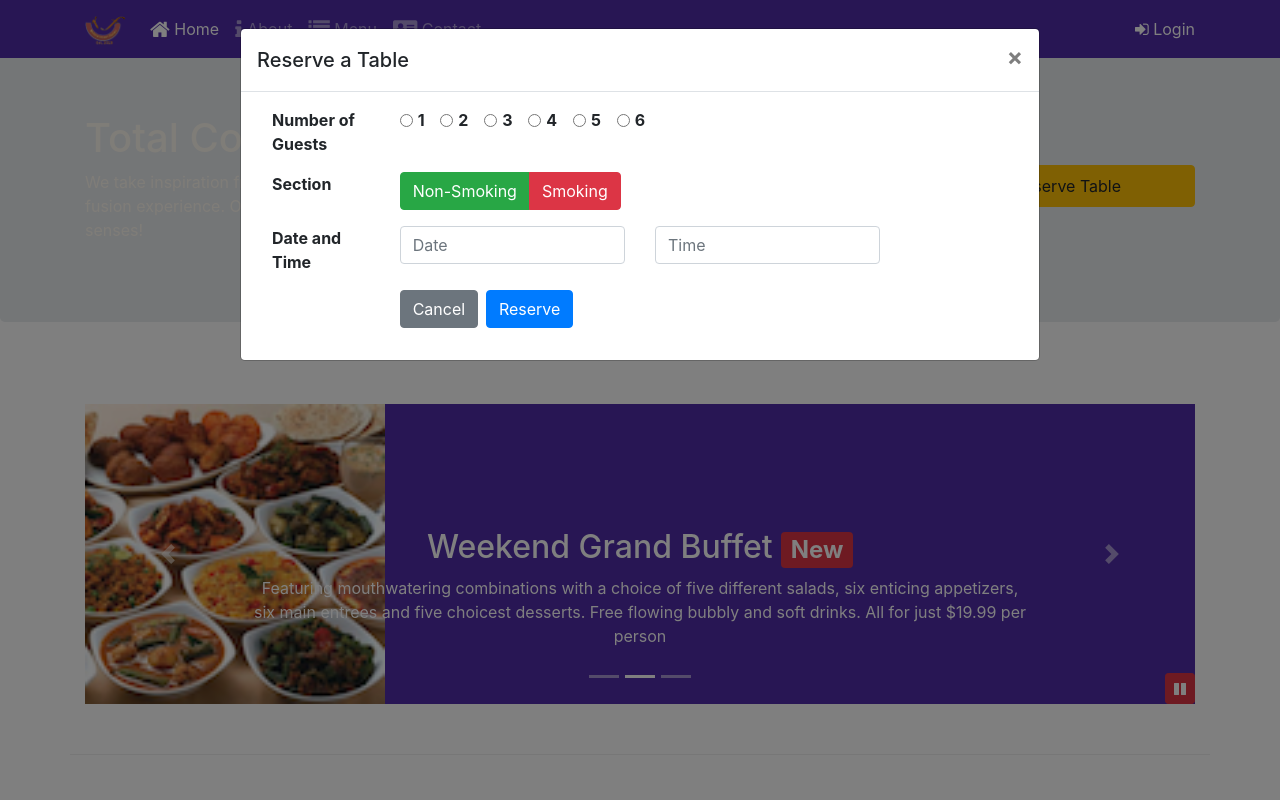
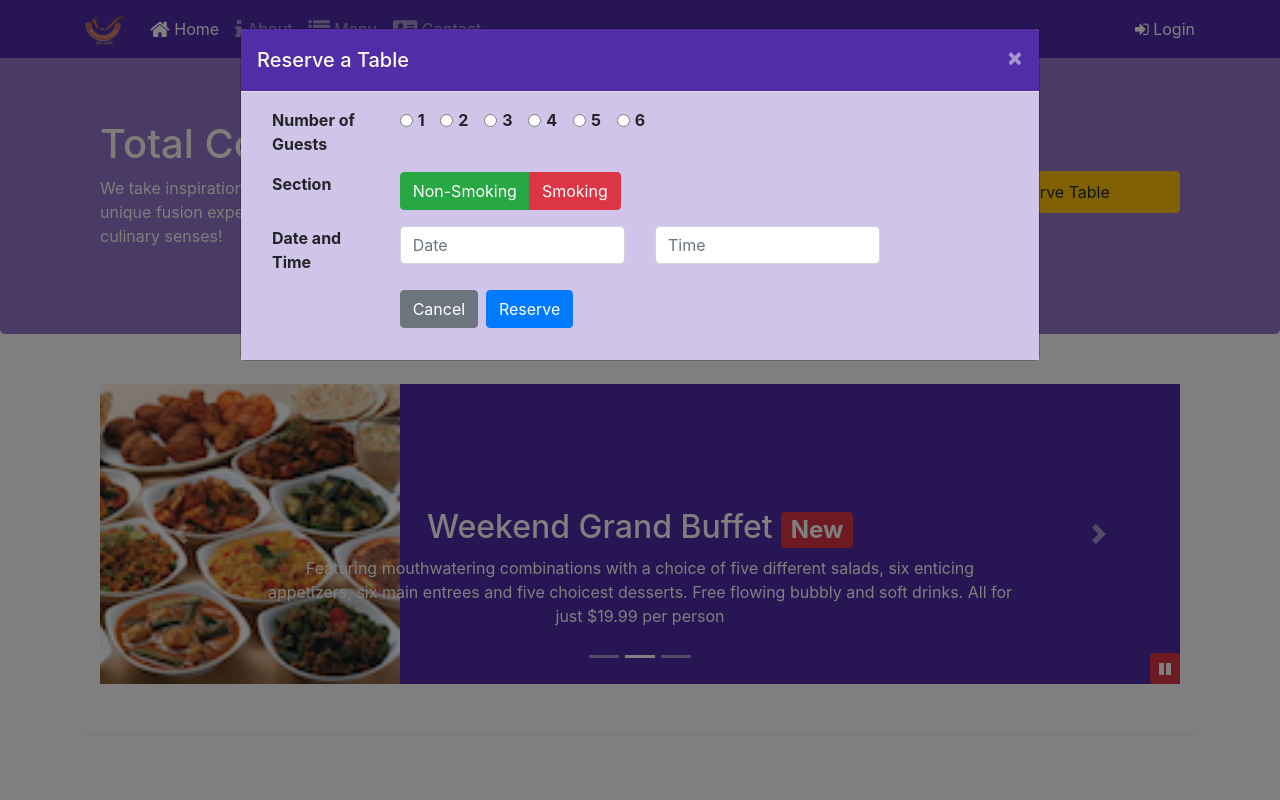
Before and after one commit to aslammamud/bootstrap4-Coursera, a website: page index.html in a window 1280 px wide. Both pictures are taken after a click on the button "Reserve Table". Shown: the top 800 px of the page. Drawn offline with nearby package versions, Linux system fonts and the light colour scheme.

Commit message:
Assignment 4

```diff
--- a/aboutus.html
+++ b/aboutus.html
@@ -7,12 +7,13 @@
 	<meta charset="utf-8">
 	<meta name="viewport" content="width=device-width, initial-scale=1, shrink-to-fit=no">
 	<meta http-equiv="x-ua-compatible" content="ie=edge">
-	<!-- Custom CSS -->
-	<link href="css/styles.css" rel="stylesheet">
+
 	<!-- Bootstrap CSS -->
 	<link rel="stylesheet" href="node_modules/bootstrap/dist/css/bootstrap.min.css">
 	<link rel="stylesheet" href="node_modules/font-awesome/css/font-awesome.min.css">
 	<link rel="stylesheet" href="node_modules/bootstrap-social/bootstrap-social.css">
+	<!-- Custom CSS -->
+	<link href="css/styles.css" rel="stylesheet">
 </head>
 
 <body>
--- a/css/styles.scss
+++ b/css/styles.scss
@@ -1,7 +1,8 @@
 $lt-gray: #ddd;
 $background-dark: #512DA8;
 $background-light: #9575CD;
-$background-pale: #D1C4E9; // Height variables
+$background-pale: #D1C4E9;
+$floral-white: #fffaf0;
 $carousel-item-height: 300px;
 @mixin zero-margin($pad-up-dn, $pad-left-right) {
   margin: 0 auto;
@@ -72,3 +73,16 @@
   bottom: 0;
   z-index: 1;
 }
+
+.modal-header {
+  background: $background-dark;
+  color: $floral-white;
+
+  .close{
+    color: $floral-white;
+  }
+}
+
+.modal-body {
+  background: $background-pale;
+}
--- a/index.html
+++ b/index.html
@@ -7,12 +7,13 @@
   <meta charset="utf-8">
   <meta name="viewport" content="width=device-width, initial-scale=1, shrink-to-fit=no">
   <meta http-equiv="x-ua-compatible" content="ie=edge">
-  <!-- Custom CSS -->
-  <link href="css/styles.css" rel="stylesheet">
+
   <!-- Bootstrap CSS -->
   <link rel="stylesheet" href="node_modules/bootstrap/dist/css/bootstrap.min.css">
   <link rel="stylesheet" href="node_modules/font-awesome/css/font-awesome.min.css">
   <link rel="stylesheet" href="node_modules/bootstrap-social/bootstrap-social.css">
+  <!-- Custom CSS -->
+  <link href="css/styles.css" rel="stylesheet">
 </head>
 
 <body>
@@ -28,7 +29,7 @@
           <img src="img/logo.png" class="img-fluid">
         </div>
         <div class="col-12 col-sm-3 align-self-center">
-          <a role="button" class="btn btn-block nav-link btn-warning" data-toggle="modal" data-target="#reserveModal">Reserve Table</a>
+          <a role="button" class="btn btn-block nav-link btn-warning" id="reserveButton">Reserve Table</a>
         </div>
       </div>
     </div>
@@ -48,7 +49,7 @@
           <li class="nav-item"><a class="nav-link" href="./contactus.html"><span class="fa fa-address-card fa-lg"></span> Contact</a></li>
         </ul>
         <span class="navbar-text">
-          <a data-toggle="modal" data-target="#loginModal">
+          <a role="button" id="loginButton">
             <span class="fa fa-sign-in"></span> Login</a>
         </span>
       </div>
@@ -364,14 +365,16 @@
   <script src="node_modules/popper.js/dist/umd/popper.min.js"></script>
   <script src="node_modules/bootstrap/dist/js/bootstrap.min.js"></script>
   <script>
-    $(document).ready(function(){
-        $("#mycarousel").carousel( { interval: 2000 } );
-        $("#carouselButton").click(function(){
-          if ($('#carouselButton').children('span').hasClass('fa-pause')){
+    $(document).ready(function() {
+      $("#mycarousel").carousel({
+        interval: 2000
+      });
+      $("#carouselButton").click(function() {
+        if ($('#carouselButton').children('span').hasClass('fa-pause')) {
           $("#mycarousel").carousel('pause');
           $('#carouselButton').children('span').removeClass('fa-pause');
           $('#carouselButton').children('span').addClass('fa-play');
-          } else if ($('#carouselButton').children('span').hasClass('fa-play')){
+        } else if ($('#carouselButton').children('span').hasClass('fa-play')) {
           $("#mycarousel").carousel('cycle');
           $('#carouselButton').children('span').removeClass('fa-play');
           $('#carouselButton').children('span').addClass('fa-pause');
@@ -379,6 +382,14 @@
 
       });
     });
+
+    $("#loginButton").click(function() {
+      $('#loginModal').modal('toggle')
+    });
+
+    $("#reserveButton").click(function() {
+      $('#reserveModal').modal('toggle')
+    });
   </script>
 </body>
 
```
Also changed, not shown: contactus.html (+2 -2 lines), css/styles.css. Lines whose indentation alone changed are shown as unchanged.
